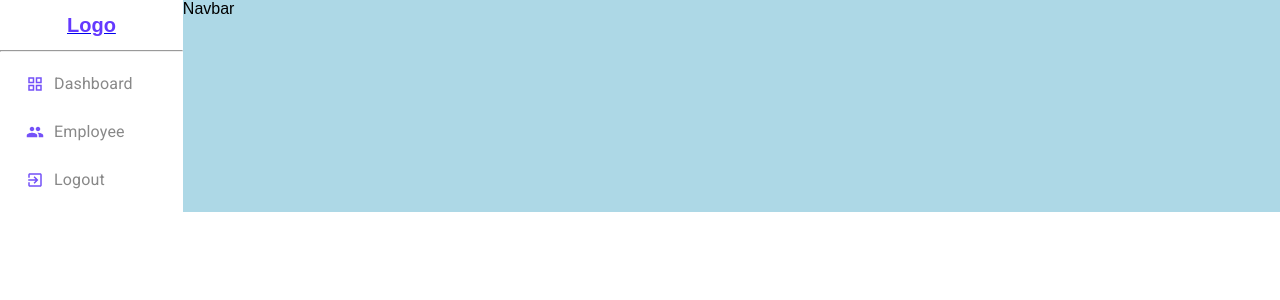
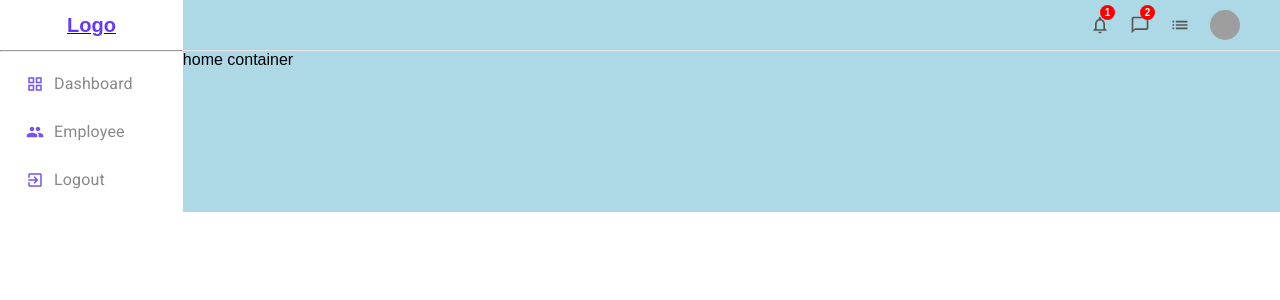
Before and after one commit to RoshaniBhadane/Admin-Panel, a React (Create React App) app: page / in a window 1280 px wide. Shown: the top 300 px of the page. Built offline with nearby package versions, Linux system fonts and the light colour scheme; grey boxes are pictures that could not be loaded.

Commit message:
Navbar and sidebar

```diff
--- a/src/components/navigation/Navbar.tsx
+++ b/src/components/navigation/Navbar.tsx
@@ -1,13 +1,77 @@
+import './navbar.css'
 import { Box } from "@mui/material";
+import NotificationsNoneOutlinedIcon from "@mui/icons-material/NotificationsNoneOutlined";
+import ChatBubbleOutlineOutlinedIcon from "@mui/icons-material/ChatBubbleOutlineOutlined";
+import ListOutlinedIcon from "@mui/icons-material/ListOutlined";
 
 export const Navbar = () => {
     const navbar = {
-
+        height: '50px',
+        borderBottom: '0.5px solid rgb(231, 228, 228)',
+        display: 'flex',
+        alignItems: 'center',
+        fontSize: '14px',
+        color: '#555'
     }
-
+    const navWrapper = {
+        width: '100%',
+        padding: '20px',
+        display: 'flex',
+        alignItems: 'center',
+        justifyContent: 'space-between'
+    }
+    const items = {
+        display: 'flex',
+        marginLeft: 'auto'
+    }
+    const item = {
+        display: 'flex',
+        alignItems: 'center',
+        marginRight: '20px',
+        position: 'relative'
+    }
+    const icon = {
+        fontSize: '20px'
+    }
+    const counter = {
+        width: '15px',
+        height: '15px',
+        backgroundColor: 'red',
+        borderRadius: '50%',
+        color: 'white',
+        display: 'flex',
+        alignItems: 'center',
+        justifyContent: 'center',
+        fontSize: '10px',
+        fontWeight: 'bold',
+        position: 'absolute',
+        top: '-5px',
+        right:'-5px',
+    }
     return (
         <Box sx={navbar}>
-            Navbar
+            <Box sx={navWrapper}>
+                <Box sx={items}>
+                    <Box sx={item}>
+                        <NotificationsNoneOutlinedIcon sx={icon} />
+                        <Box sx={counter}>1</Box>
+                    </Box>
+                    <Box sx={item}>
+                        <ChatBubbleOutlineOutlinedIcon sx={icon} />
+                        <Box sx={counter}>2</Box>
+                    </Box>
+                    <Box sx={item}>
+                        <ListOutlinedIcon sx={icon} />
+                    </Box>
+                    <Box sx={item}>
+                        <img
+                            src="https://images.pexels.com/photos/941693/pexels-photo-941693.jpeg?auto=compress&cs=tinysrgb&dpr=2&w=500"
+                            alt=""
+                            className="avatar"
+                        />
+                    </Box>
+                </Box>
+            </Box>
         </Box>
     );
 };
--- /dev/null
+++ b/src/components/navigation/navbar.css
@@ -0,0 +1,5 @@
+ .avatar {
+    width: 30px;
+    height: 30px;
+    border-radius: 50%
+}
--- a/src/components/sidebar/Sidebar.tsx
+++ b/src/components/sidebar/Sidebar.tsx
@@ -5,6 +5,9 @@ import ExitToAppIcon from "@mui/icons-material/ExitToApp";
 import GroupIcon from '@mui/icons-material/Group';
 import { List, ListItem, ListItemText } from "@mui/material"
 
+
+
+export const Sidebar = () => {
     const sidebar ={
         flex:1
     }
@@ -34,9 +37,6 @@ const icon = {
             marginLeft: '10px'
       }
 
-
-export const Sidebar = () => {
-
     return (
         <Box sx={sidebar}>
             <Box sx={logoWrapper}>
--- a/src/pages/home/AdminHome.tsx
+++ b/src/pages/home/AdminHome.tsx
@@ -16,6 +16,7 @@ export const AdminHome = () => {
       <Sidebar />
       <Box sx={middleSection}>
         <Navbar />
+        home container
       </Box>
     </Box>
   );
```
Lines whose indentation alone changed are shown as unchanged.
